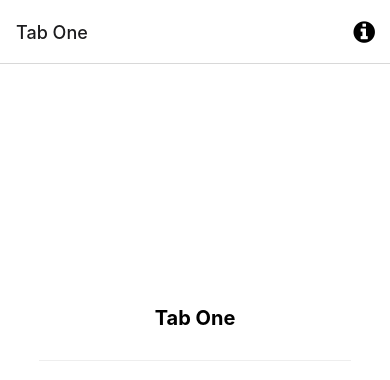
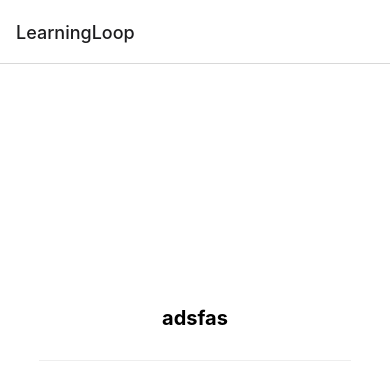
Before and after one commit to YatinKare/FBLA-Mobile-App-23, a React Native app in the folder LearningLoop/: screen /TabOne in a window 390 px wide. Shown: the top 380 px of the page. Built offline with nearby package versions, Linux system fonts and the light colour scheme; what expo-linking would draw is missing.

Commit message:
fIXING UI 2
Hid tabheader, showed root header

```diff
--- a/LearningLoop/navigation/index.tsx
+++ b/LearningLoop/navigation/index.tsx
@@ -41,7 +41,7 @@ const Stack = createNativeStackNavigator<RootStackParamList>();
 function RootNavigator() {
   return (
     <Stack.Navigator>
-      <Stack.Screen name="Root" component={BottomTabNavigator} options={{ headerShown: false }} />
+      <Stack.Screen name="Root" component={BottomTabNavigator} options={{ headerShown: true, title: 'LearningLoop' }} />
       <Stack.Screen name="NotFound" component={NotFoundScreen} options={{ title: 'Oops!' }} />
       <Stack.Group screenOptions={{ presentation: 'modal' }}>
         <Stack.Screen name="Modal" component={ModalScreen} />
@@ -71,6 +71,7 @@ function BottomTabNavigator() {
         component={TabOneScreen}
         options={({ navigation }: RootTabScreenProps<'TabOne'>) => ({
           title: 'Tab One',
+          headerShown: false,
           //tabBarIcon: ({ color }) => <TabBarIcon name="code" color={color} />,
           headerRight: () => (
             <Pressable
--- a/LearningLoop/screens/TabOneScreen.tsx
+++ b/LearningLoop/screens/TabOneScreen.tsx
@@ -12,7 +12,7 @@ export default function TabOneScreen(
 
     return (
     <View style={styles.container}>
-      <Text style={styles.title}>Tab One</Text>
+      <Text style={styles.title}>adsfas</Text>
       <View style={styles.separator} lightColor="#eee" darkColor="rgba(255,255,255,0.1)" />
       <EditScreenInfo path="/screens/TabOneScreen.tsx" />
     </View>
```
